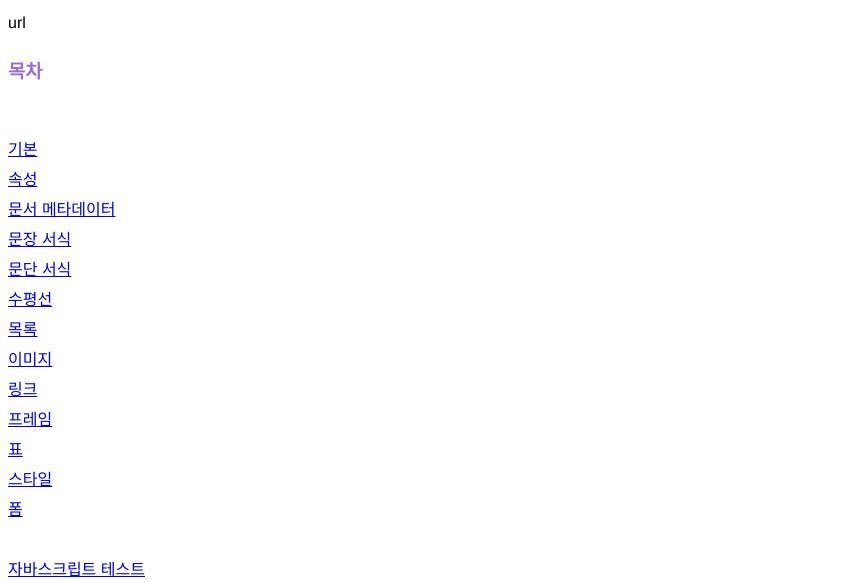
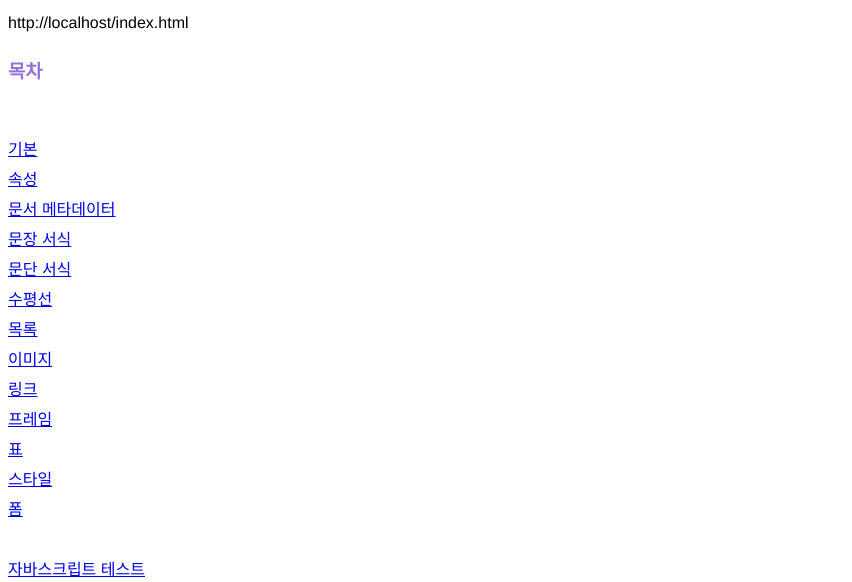
Before and after one commit to Sharlottes/html-guide, a plain HTML site: page index.html in a window 1280 px wide. Shown: the top 582 px of the page, without its empty margins (0-852 px from the left). Drawn offline with Linux system fonts and the light colour scheme; a web font is replaced by a local one.

Commit message:
Update index.html

```diff
--- a/index.html
+++ b/index.html
@@ -10,7 +10,7 @@
         <div>
             <span id="url">url</span><br>
             <script>
-                document.getElementById("url").innerHTML = getwindow.location.href;
+                document.getElementById("url").innerHTML = window.location.href;
             </script>
             <h3 id="midpurple">목차</h3><br>
             <a href="#기본">기본</a><br>
```
